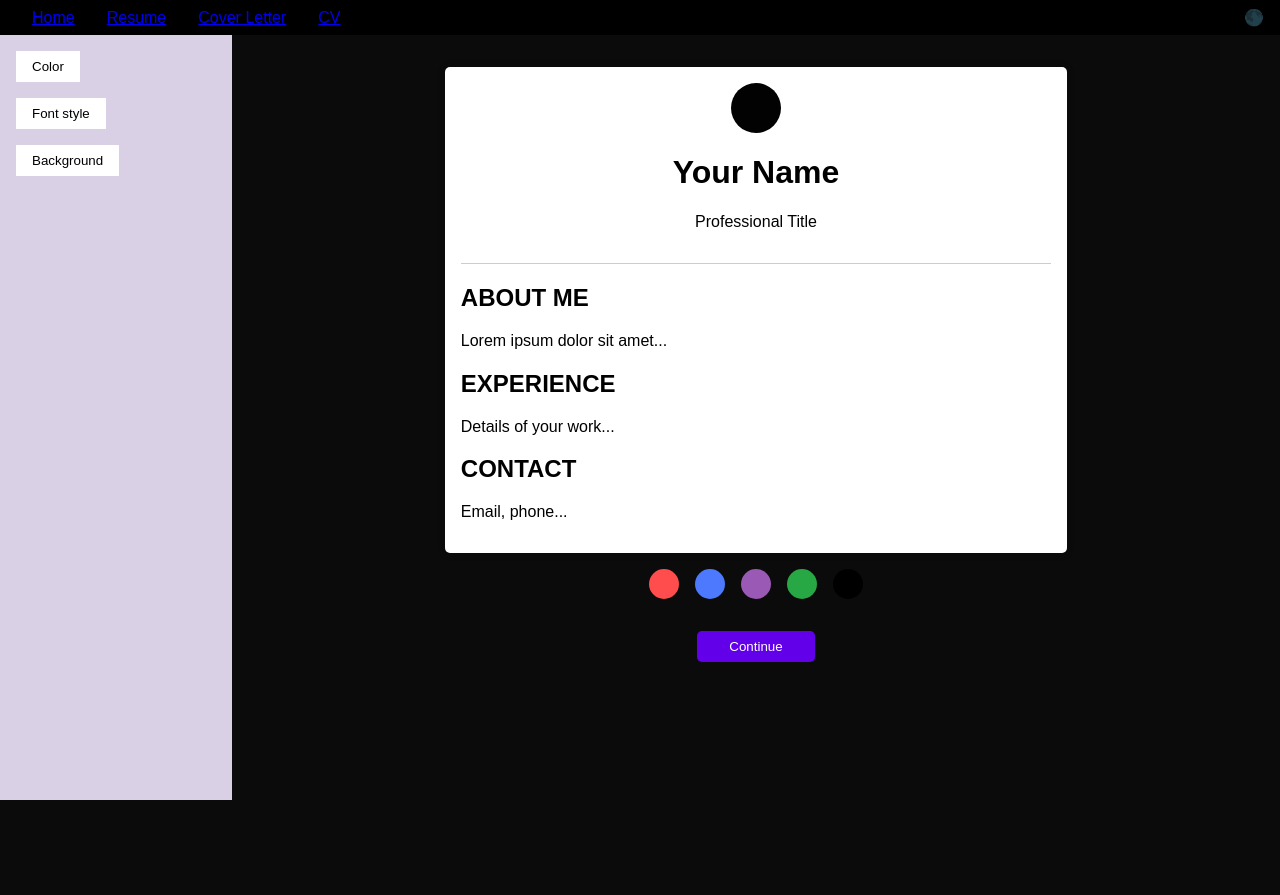
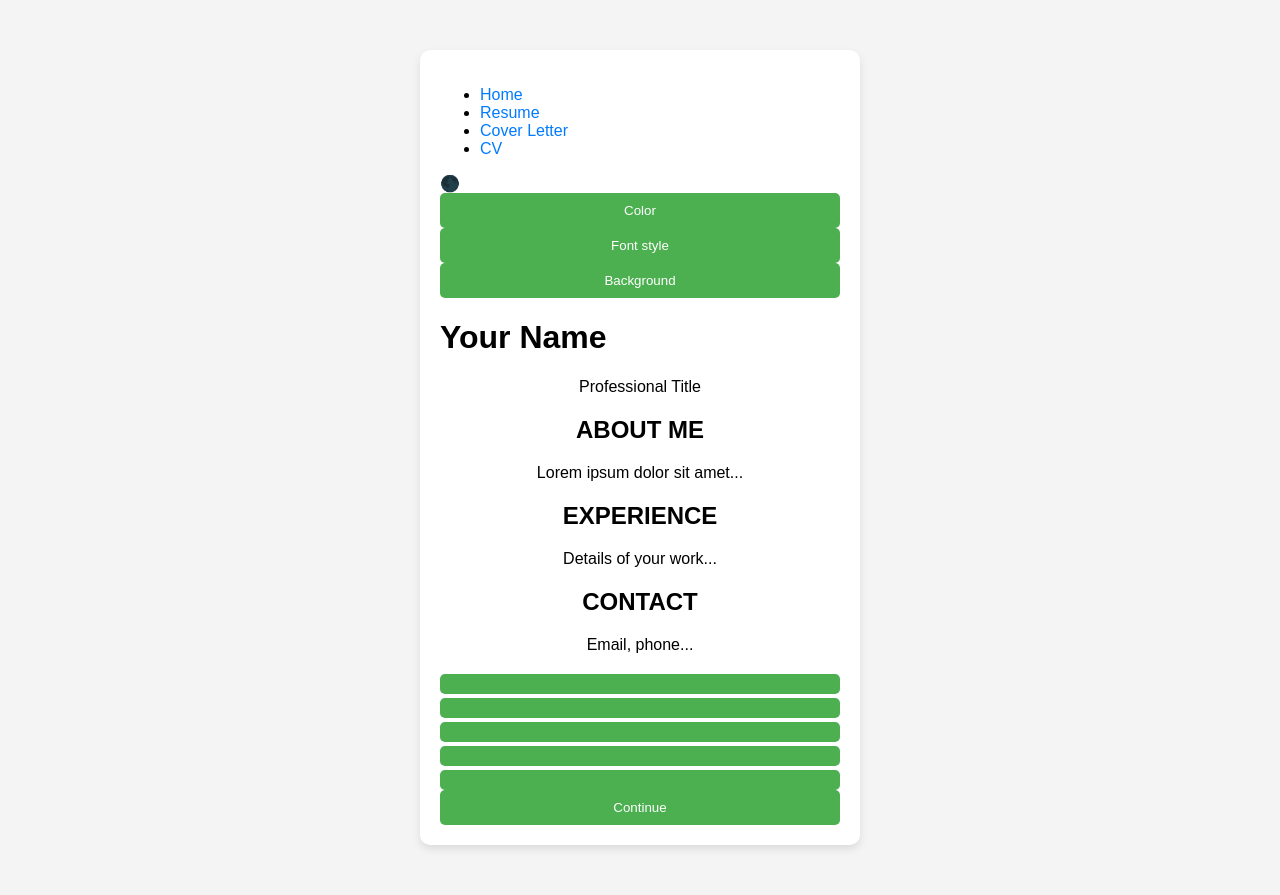
Before and after one commit to hemalatha0303/ResumeBuilder23, a Python web app: template app/templates/resume_customizer.html in a window 1280 px wide. Before the commit the page ends 800 px from the top, so only its background shows below. Run offline with Jinja, Linux system fonts and the light colour scheme; the template is opened without the code that fills it, so the values that code supplies are empty.

Commit message:
Fix line endings

```diff
--- a/app/db.py
+++ b/app/db.py
@@ -1,4 +1,3 @@
-from app import db
+from flask_sqlalchemy import SQLAlchemy
 
-def init_db():
-    db.create_all()
+db = SQLAlchemy()  # This creates the db object, no need for init_app
--- a/app/static/css/style.css
+++ b/app/static/css/style.css
@@ -1,124 +1,57 @@
 body {
-    margin: 0;
     font-family: Arial, sans-serif;
-    background-color: #f5f5f5;
-}
-
-.container {
-    display: flex;
-    flex-direction: column;
-    height: 100vh;
-}
-
-.navbar {
-    display: flex;
-    justify-content: space-between;
-    align-items: center;
-    background-color: #000;
-    color: white;
-    padding: 0.5rem 1rem;
-}
-
-.navbar ul {
-    list-style: none;
-    display: flex;
+    background-color: #f4f4f4;
     margin: 0;
     padding: 0;
 }
 
-.navbar ul li {
-    margin: 0 1rem;
-    cursor: pointer;
+.container {
+    max-width: 400px;
+    margin: 50px auto;
+    padding: 20px;
+    background-color: white;
+    border-radius: 10px;
+    box-shadow: 0 4px 8px rgba(0, 0, 0, 0.1);
 }
 
-.navbar .toggle {
-    cursor: pointer;
+h2 {
+    text-align: center;
+    margin-bottom: 20px;
 }
 
-.main {
-    display: flex;
-    flex: 1;
-}
-
-.options {
-    background-color: #d9d0e6;
-    padding: 1rem;
-    width: 200px;
-}
-
-.options .option {
-    display: block;
-    margin-bottom: 1rem;
-    background-color: #fff;
-    border: none;
-    padding: 0.5rem 1rem;
-    cursor: pointer;
-    text-align: left;
-}
-
-.preview {
-    flex: 1;
-    background-color: #0b0b0b;
-    padding: 2rem;
-    display: flex;
-    flex-direction: column;
-    align-items: center;
-}
-
-.resume {
-    background-color: white;
-    width: 60%;
-    padding: 1rem;
-    box-shadow: 0 0 10px rgba(0, 0, 0, 0.1);
+input[type="text"],
+input[type="email"],
+input[type="password"] {
+    width: 100%;
+    padding: 10px;
+    margin: 10px 0;
+    border: 1px solid #ccc;
     border-radius: 5px;
 }
 
-.resume .header {
-    text-align: center;
-    border-bottom: 1px solid #ccc;
-    padding-bottom: 1rem;
-    margin-bottom: 1rem;
-}
-
-.resume .header .photo {
-    width: 50px;
-    height: 50px;
-    border-radius: 50%;
-    background-color: #020202;
-    margin: 0 auto 1rem;
-}
-
-.resume .content section {
-    margin-bottom: 1rem;
-}
-
-.color-palette {
-    margin-top: 1rem;
-    display: flex;
-    justify-content: center;
-    gap: 1rem;
-}
-
-.color {
-    width: 30px;
-    height: 30px;
-    border-radius: 50%;
-    border: none;
-    cursor: pointer;
-}
-
-.color.red { background-color: #ff4d4d; }
-.color.blue { background-color: #4d79ff; }
-.color.purple { background-color: #9b59b6; }
-.color.green { background-color: #28a745; }
-.color.black { background-color: #000; }
-
-.continue {
-    margin-top: 2rem;
-    background-color: #6200ea;
+button {
+    width: 100%;
+    padding: 10px;
+    background-color: #4CAF50;
     color: white;
-    padding: 0.5rem 2rem;
     border: none;
     border-radius: 5px;
     cursor: pointer;
 }
+
+button:hover {
+    background-color: #45a049;
+}
+
+p {
+    text-align: center;
+}
+
+a {
+    color: #007bff;
+    text-decoration: none;
+}
+
+a:hover {
+    text-decoration: underline;
+}
--- a/app/templates/home button.html
+++ b/app/templates/home.html
@@ -4,7 +4,7 @@
     <meta charset="UTF-8">
     <meta name="viewport" content="width=device-width, initial-scale=1.0">
     <title>Resume Page</title>
-    <link rel="stylesheet" href="../css/style.css">
+    <link rel="stylesheet" href="../css/hstyle.css">
 </head>
 <body>
 
--- a/app/templates/index.html
+++ b/app/templates/index.html
@@ -4,7 +4,7 @@
   <meta charset="UTF-8">
   <meta name="viewport" content="width=device-width, initial-scale=1.0">
   <title>Smart Resume</title>
-  <link rel="stylesheet" href="{{ url_for('static', filename='css/index1.css') }}">
+  <link rel="stylesheet" href="{{ url_for('static', filename='css/cstyle.css') }}">
 </head>
 <body>
   <header>
--- a/app/templates/index1.html
+++ b/app/templates/index1.html
@@ -4,7 +4,7 @@
     <meta charset="UTF-8">
     <meta name="viewport" content="width=device-width, initial-scale=1.0">
     <title>Smart Resume</title>
-    <link rel="stylesheet" href="../css/index1.css">
+    <link rel="stylesheet" href="{{ url_for('static', filename='cstyle.css') }}">
 </head>
 <body>
 
--- a/app/templates/signup.html
+++ b/app/templates/signup.html
@@ -32,13 +32,13 @@
           <span>OR</span>
         </div>
 
-        <form method="POST" action="/signup">
+        <form method="POST" action="{{ url_for('main.signup') }}">
           <input type="text" name="username" placeholder="Username" required>
           <input type="email" name="email" placeholder="Email" required>
           <input type="password" name="password" placeholder="Password" required>
           <button type="submit">Create Account</button>
         </form>
-        <p>Already have an account? <a href="/login">Login</a></p>
+        <p>Already have an account? <a href="login.html">Login</a></p>
 
       </div>
     </div>
```
Also changed, not shown: app.py (+18 -1 lines), app/__init__.py (+20 -10 lines), app/routes.py (+10 -3 lines), test_db.py (added, +20 -0 lines), instance/site.db (added).
